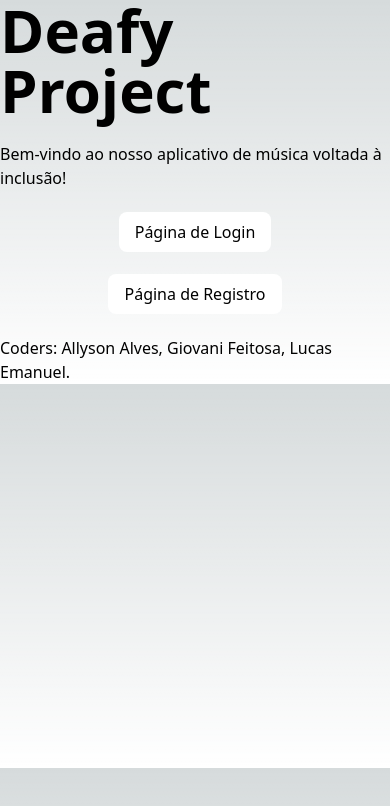
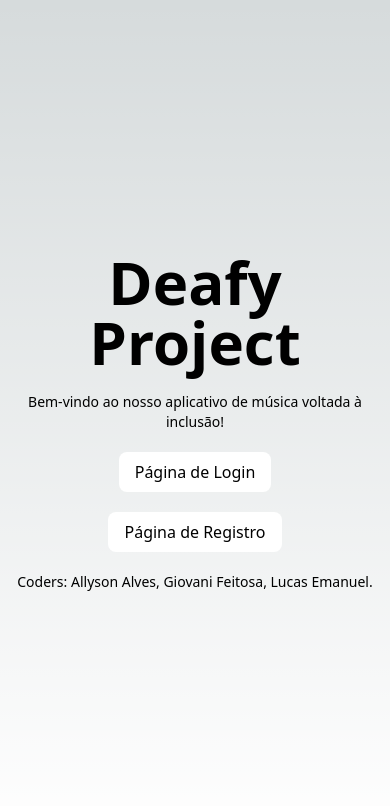
Before and after one commit to AllysonAlves1/deafy-front, a Next.js app: page / in a window 390 px wide. Shown: the top 806 px of the page. Built offline with nearby package versions, Linux system fonts and the light colour scheme.

Commit message:
Alteração da landing page, adição de responsividade e estilização

```diff
--- a/src/app/page.tsx
+++ b/src/app/page.tsx
@@ -1,5 +1,6 @@
 import Link from "next/link";
 import RootLayout from "./layout";
+
 
 export default function home() {
 
@@ -7,13 +8,13 @@ export default function home() {
 
   return (
     <RootLayout layoutProps={layoutProps}>
-      <div className="flex flex-col items-center justify-between pr-25 pl-25 pt-25 pb-25 h-96">
-        <h1 className="text-6xl font-bold">Deafy Project</h1>
-        <p>Bem-vindo ao nosso aplicativo de música voltada à inclusão!</p>
-        <Link href='/login' className="bg-white text-black rounded-lg px-4 py-2">Página de Login</Link>
-        <Link href='/register' className="bg-white text-black rounded-lg px-4 py-2">Página de Registro</Link>
-        <footer>Coders: Allyson Alves, Giovani Feitosa, Lucas Emanuel.</footer>
-      </div>
+        <div className="flex flex-col items-center justify-center pr-25 pl-25 pt-25 pb-25 gap-5 h-screen">
+          <h1 className="text-6xl font-bold text-center">Deafy Project</h1>
+          <p className="text-sm text-center">Bem-vindo ao nosso aplicativo de música voltada à inclusão!</p>
+          <Link href='/login' className="bg-white text-black rounded-lg px-4 py-2">Página de Login</Link>
+          <Link href='/register' className="bg-white text-black rounded-lg px-4 py-2">Página de Registro</Link>
+          <footer className="text-sm text-center">Coders: Allyson Alves, Giovani Feitosa, Lucas Emanuel.</footer>
+        </div>
     </RootLayout>
   );
 }
--- a/tsconfig.json
+++ b/tsconfig.json
@@ -22,6 +22,6 @@
       "@/*": ["./src/*"]
     }
   },
-  "include": ["next-env.d.ts", "**/*.ts", "**/*.tsx", ".next/types/**/*.ts"],
+  "include": ["next-env.d.ts", "**/*.ts", "**/*.tsx", ".next/types/**/*.ts", "src/app/particles-config.js"],
   "exclude": ["node_modules"]
 }
```
